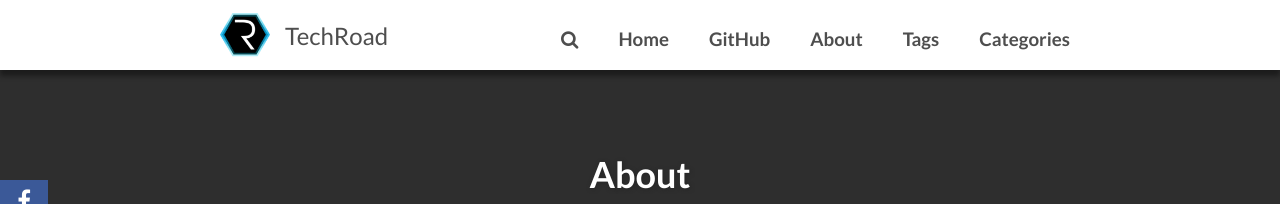
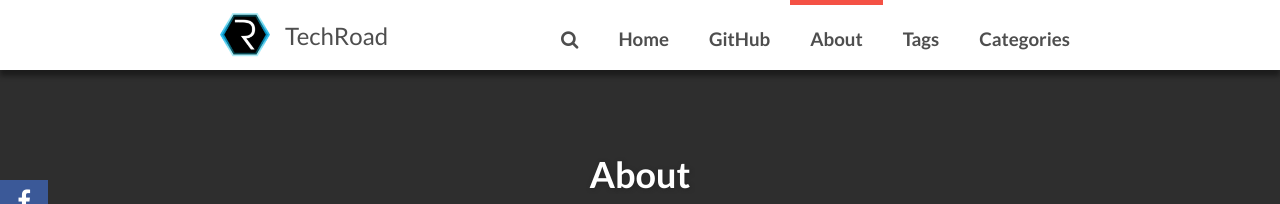
Before and after one commit to JianqingJiang/jianqingjiang.github.io, a Jekyll site: the page built from theme-setup/index.md, in a window 1280 px wide. Shown: the top 204 px of the page. Built offline with Jekyll 4.4.1, drawn with Linux system fonts in a browser that asks for light colours; nearby versions of some CDN libraries; comment, search, counter and statistics services are not loaded.

Commit message:
modified _config.yml

```diff
--- a/_config.yml
+++ b/_config.yml
@@ -21,7 +21,7 @@ menu:
   - title: 'GitHub'
     url: 'https://github.com/JianqingJiang'
   - title: 'About'
-    url: '/about/'
+    url: '/theme-setup/'
   - title: 'Tags'
     url: '/tags'
   - title: 'Categories'
```
